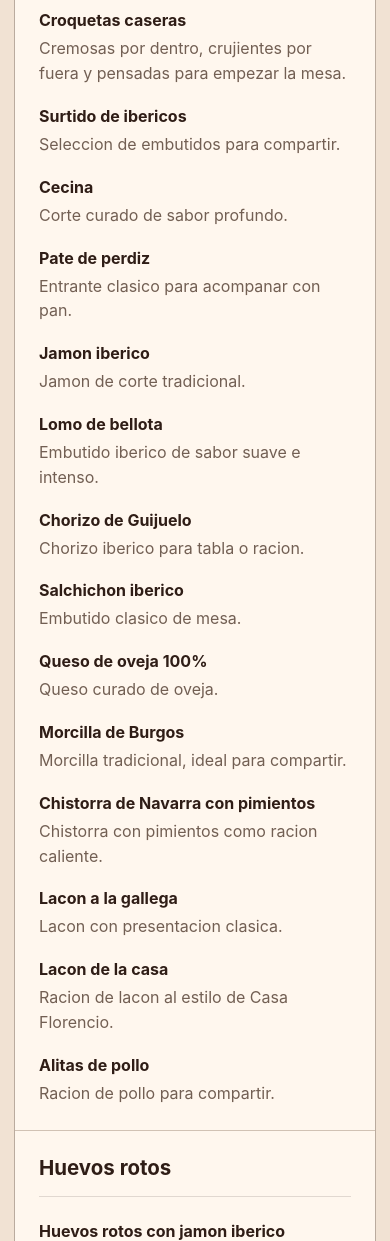
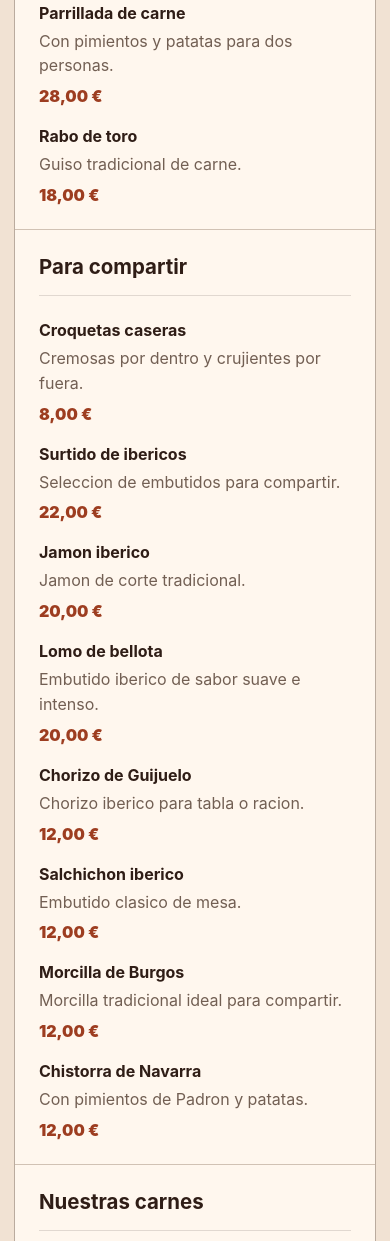
Before and after one commit to diegoor520/Casa-florencio-web, a website: page index.html in a window 390 px wide. Shown: the part 2007-3248 px from the top of the page. Drawn offline with Linux system fonts and the light colour scheme.

Commit message:
Anadir precios y depurar fotos del menu

```diff
--- a/enhancements.css
+++ b/enhancements.css
@@ -27,10 +27,14 @@
 
 .full-menu-group li {
   display: grid;
-  gap: 6px;
+  grid-template-columns: minmax(0, 1fr) auto;
+  gap: 14px;
+  align-items: start;
 }
 
 .full-menu-group strong {
+  display: block;
+  margin-bottom: 6px;
   font-size: 1rem;
   color: var(--ink);
 }
@@ -40,8 +44,15 @@
   line-height: 1.55;
 }
 
+.full-menu-group em {
+  font-style: normal;
+  font-weight: 900;
+  color: var(--accent-dark);
+  white-space: nowrap;
+}
+
 .menu-photos {
-  grid-template-columns: repeat(3, minmax(0, 1fr));
+  grid-template-columns: repeat(2, minmax(0, 1fr));
 }
 
 .menu-photos img {
@@ -109,4 +120,9 @@
     inset: auto 10px 10px;
     padding: 12px 13px;
   }
+
+  .full-menu-group li {
+    grid-template-columns: 1fr;
+    gap: 8px;
+  }
 }
--- a/enhancements.js
+++ b/enhancements.js
@@ -51,126 +51,108 @@ const galleryLabels = [
 
 const fullMenu = [
   {
-    category: "Aperitivos y conservas",
+    category: "De la casa",
     dishes: [
-      ["Boquerones en vinagre", "Conserva clasica para abrir boca."],
-      ["Anchoas del Cantabrico", "Anchoas de sabor intenso y salino."],
-      ["Anchoas de Santona especiales", "Seleccion especial de anchoas."],
-      ["Matrimonio", "Boqueron y anchoa en una combinacion tradicional."],
+      ["Callos a la madrilena", "Racion pequena.", "8,00 €"],
+      ["Callos a la madrilena", "Racion grande.", "15,00 €"],
+      ["Conejo al ajillo", "Guiso tradicional con ajo.", "25,00 €"],
+      ["Conejo con pimientos verdes y tomate", "Conejo guisado con verdura y tomate.", "25,00 €"],
+      ["Parrillada de carne", "Con pimientos y patatas para dos personas.", "28,00 €"],
+      ["Rabo de toro", "Guiso tradicional de carne.", "18,00 €"],
     ],
   },
   {
     category: "Para compartir",
     dishes: [
-      ["Croquetas caseras", "Cremosas por dentro, crujientes por fuera y pensadas para empezar la mesa."],
-      ["Surtido de ibericos", "Seleccion de embutidos para compartir."],
-      ["Cecina", "Corte curado de sabor profundo."],
-      ["Pate de perdiz", "Entrante clasico para acompanar con pan."],
-      ["Jamon iberico", "Jamon de corte tradicional."],
-      ["Lomo de bellota", "Embutido iberico de sabor suave e intenso."],
-      ["Chorizo de Guijuelo", "Chorizo iberico para tabla o racion."],
-      ["Salchichon iberico", "Embutido clasico de mesa."],
-      ["Queso de oveja 100%", "Queso curado de oveja."],
-      ["Morcilla de Burgos", "Morcilla tradicional, ideal para compartir."],
-      ["Chistorra de Navarra con pimientos", "Chistorra con pimientos como racion caliente."],
-      ["Lacon a la gallega", "Lacon con presentacion clasica."],
-      ["Lacon de la casa", "Racion de lacon al estilo de Casa Florencio."],
-      ["Alitas de pollo", "Racion de pollo para compartir."],
+      ["Croquetas caseras", "Cremosas por dentro y crujientes por fuera.", "8,00 €"],
+      ["Surtido de ibericos", "Seleccion de embutidos para compartir.", "22,00 €"],
+      ["Jamon iberico", "Jamon de corte tradicional.", "20,00 €"],
+      ["Lomo de bellota", "Embutido iberico de sabor suave e intenso.", "20,00 €"],
+      ["Chorizo de Guijuelo", "Chorizo iberico para tabla o racion.", "12,00 €"],
+      ["Salchichon iberico", "Embutido clasico de mesa.", "12,00 €"],
+      ["Morcilla de Burgos", "Morcilla tradicional ideal para compartir.", "12,00 €"],
+      ["Chistorra de Navarra", "Con pimientos de Padron y patatas.", "12,00 €"],
+    ],
+  },
+  {
+    category: "Nuestras carnes",
+    dishes: [
+      ["Solomillo a la parrilla", "Solomillo marcado a la parrilla.", "22,00 €"],
+      ["Entrecot de ternera", "Carne a la plancha con guarnicion.", "20,00 €"],
+      ["Chuletillas de lechal", "Carne de lechal preparada a la parrilla.", "18,00 €"],
+      ["Otras carnes variadas", "Consultar disponibilidad en el local.", "S/M"],
+    ],
+  },
+  {
+    category: "De la mar salada",
+    dishes: [
+      ["Pulpo clasico a la gallega", "Pulpo preparado al estilo gallego.", "20,00 €"],
+      ["Calamares a la romana", "Fritura dorada con limon.", "12,00 €"],
+      ["Chopitos a la andaluza", "Fritura pequena, crujiente y marinera.", "12,00 €"],
+      ["Gambas a la plancha", "Gambas de Huelva preparadas a la plancha.", "22,00 €"],
+      ["Racion de pan", "Servicio de pan.", "0,60 €"],
     ],
   },
   {
     category: "Huevos rotos",
     dishes: [
-      ["Huevos rotos con jamon iberico", "Patatas fritas, jamon iberico y pimientos de Padron."],
-      ["Huevos rotos camperos", "Patatas fritas con morcilla, chistorra y pimientos."],
+      ["Jamon iberico", "Patatas fritas y pimientos de Padron.", "12,00 €"],
+      ["Chistorra camperos", "Morcilla, chistorra y pimientos.", "12,00 €"],
+      ["Patatas fritas con nuestros pimientos", "Guarnicion sencilla y castiza.", "Consultar"],
     ],
   },
   {
     category: "De la huerta",
     dishes: [
-      ["Ensalada de pimientos y ventresca", "Pimientos asados en casa con ventresca."],
-      ["Ensalada de tomate con ventresca", "Tomate, cebolleta, ventresca, aceite de oliva y sal."],
-      ["Ensalada mixta", "La ensalada de toda la vida."],
-      ["Ensalada Casa Florencio", "Tomate pelado, aceitunas, esparragos, bonito y pimientos."],
-      ["Alcachofas a la plancha", "Alcachofas con huevos de codorniz."],
-      ["Esparragos blancos", "Racion fria y sencilla de huerta."],
-      ["Ensalada templada de queso", "Ensalada con queso como protagonista."],
-      ["Tomate alinado", "Tomate preparado con aceite y sal."],
+      ["Ensalada de pimientos y ventresca", "Pimientos asados en casa con ventresca.", "12,00 €"],
+      ["Ensalada de tomate", "Con cebolleta, ventresca, aceite de oliva y sal.", "12,00 €"],
+      ["Ensalada mixta", "La ensalada de toda la vida.", "12,00 €"],
+      ["Ensalada Casa Florencio", "Tomate pelado, aceitunas, esparragos, bonito y pimientos.", "15,00 €"],
+      ["Esparragos blancos", "Racion fria y sencilla de huerta.", "10,00 €"],
     ],
   },
   {
-    category: "De la casa",
+    category: "Obrador",
     dishes: [
-      ["Callos a la madrilena", "Disponibles en racion pequena o grande."],
-      ["Conejo al ajillo", "Guiso tradicional con ajo."],
-      ["Medio conejo al ajillo", "Media racion del clasico conejo al ajillo."],
-      ["Conejo con pimientos verdes y tomate", "Conejo guisado con verdura y tomate."],
-      ["Medio conejo con pimientos verdes y tomate", "Media racion de conejo con pimientos y tomate."],
-      ["Parrillada de carne", "Parrillada con pimientos y patatas para dos personas."],
-      ["Rabo de toro", "Guiso tradicional de carne."],
-      ["Fritura con ensalada", "Fritura acompanada de ensalada."],
+      ["Postres de la casa", "Postres caseros disponibles en el local.", "4,00 €"],
+      ["Frutas del tiempo", "Fruta de temporada.", "4,00 €"],
     ],
   },
   {
-    category: "Nuestras carnes",
+    category: "Bebidas",
     dishes: [
-      ["Chuletillas de cordero", "Carne de cordero preparada a la parrilla."],
-      ["Solomillo a la parrilla", "Solomillo marcado a la parrilla."],
-      ["Entrecot de ternera", "Carne a la plancha con guarnicion."],
-      ["Chuleton", "Corte contundente para los amantes de la carne."],
-      ["Presa iberica", "Corte iberico sabroso y jugoso."],
-      ["Otras carnes variadas", "Consultar disponibilidad en el local."],
+      ["Copa de cerveza", "Bebida de barra.", "3,00 €"],
+      ["Tinto de verano", "Refresco clasico de terraza.", "3,00 €"],
+      ["Refresco", "Bebida fria.", "2,50 €"],
+      ["Copa de vino blanco Rueda", "Vino blanco por copa.", "2,50 €"],
+      ["Copa de Rioja crianza", "Vino tinto por copa.", "2,80 €"],
+      ["Copa de Ribera crianza", "Vino tinto por copa.", "2,80 €"],
+      ["Cafe", "Servicio de cafe.", "1,50 €"],
+      ["Combinado nacional", "Copa nacional.", "5,00 €"],
+      ["Combinado importacion", "Copa de importacion.", "6,00 €"],
+      ["Ron premium", "Copa premium.", "8,00 €"],
+      ["Ginebra premium", "Copa premium.", "8,00 €"],
+      ["Whisky reserva", "Copa reserva.", "10,00 €"],
+      ["Licores", "Servicio de sobremesa.", "3,00 €"],
     ],
   },
   {
-    category: "De la mar salada",
+    category: "Bodega",
     dishes: [
-      ["Calamares", "Fritura dorada con limon, ideal para compartir."],
-      ["Pulpo clasico a la gallega", "Pulpo preparado al estilo gallego."],
-      ["Chopitos a la andaluza", "Fritura pequena, crujiente y marinera."],
-      ["Gambas a la plancha", "Gambas de Huelva preparadas a la plancha."],
-      ["Boquerones fritos", "Pescado frito de sabor clasico."],
-      ["Bienmesabe gaditano", "Adobo marinero al estilo gaditano."],
-      ["Sepia a la plancha", "Sepia marcada a la plancha."],
-      ["Calamar de potera a la plancha", "Calamar preparado a la plancha."],
-      ["Rape al horno", "Rape con patatas panaderas, segun disponibilidad."],
-      ["Fritura con ensalada", "Fritura marinera acompanada de ensalada."],
-    ],
-  },
-  {
-    category: "Obrador y postres",
-    dishes: [
-      ["Postres de la casa", "Postres caseros disponibles en el local."],
-      ["Frutas del tiempo", "Fruta de temporada."],
-    ],
-  },
-  {
-    category: "Platos de encargo",
-    dishes: [
-      ["Arroces", "Preparaciones por encargo."],
-      ["Cabrito asado", "Plato especial bajo reserva."],
-      ["Paletillas", "Asado por encargo."],
-      ["Menu cocido madrileno", "Consultar condiciones y disponibilidad."],
-      ["Platos fuera de carta", "Consultar platos del dia y sugerencias del local."],
-    ],
-  },
-  {
-    category: "Bebidas y bodega",
-    dishes: [
-      ["Cerveza, refrescos y copas", "Bebidas de barra para acompanar la comida."],
-      ["Cafe, combinados y licores", "Servicio de sobremesa."],
-      ["Vinos de la bodega", "Seleccion de vinos tintos, blancos, rosados y crianzas."],
+      ["Senorio de los Llanos", "Vino de la bodega.", "9,00 €"],
+      ["Beronia crianza", "Vino tinto crianza.", "18,00 €"],
+      ["Azpilicueta crianza", "Vino tinto crianza.", "18,00 €"],
+      ["Blancos de Rueda", "Vino blanco.", "15,00 €"],
+      ["Barbadillo", "Vino blanco.", "15,00 €"],
+      ["Rosados", "Seleccion de rosados.", "15,00 €"],
+      ["Marques de Soria crianza", "Vino tinto crianza.", "18,00 €"],
     ],
   },
 ];
 
 const menuPhotoItems = [
-  ["carta-carnes.webp", "Carta completa de Casa Florencio"],
   ["carta-casa.webp", "Carta de platos de la casa"],
   ["carta-bodega.webp", "Carta de huerta, bebidas y bodega"],
-  ["carta-vinos.webp", "Carta de vinos"],
-  ["carta-pinchos.webp", "Menu para eventos y pinchos"],
-  ["carta-mano.webp", "Carta impresa de Casa Florencio"],
 ];
 
 const addGalleryLabels = () => {
@@ -205,10 +187,13 @@ const rebuildMenuSection = () => {
           <ul>
             ${group.dishes
               .map(
-                ([name, description]) => `
+                ([name, description, price]) => `
                   <li>
-                    <strong>${name}</strong>
-                    <span>${description}</span>
+                    <div>
+                      <strong>${name}</strong>
+                      <span>${description}</span>
+                    </div>
+                    <em>${price}</em>
                   </li>
                 `
               )
--- a/scripts/validate-static.mjs
+++ b/scripts/validate-static.mjs
@@ -5,7 +5,8 @@ const root = new URL("..", import.meta.url).pathname;
 const index = readFileSync(join(root, "index.html"), "utf8");
 const main = readFileSync(join(root, "main.js"), "utf8");
 const styles = readFileSync(join(root, "styles.css"), "utf8");
-const allText = `${index}\n${main}\n${styles}`;
+const enhancements = readFileSync(join(root, "enhancements.js"), "utf8");
+const allText = `${index}\n${main}\n${styles}\n${enhancements}`;
 
 const requiredFiles = [
   "index.html",
@@ -46,7 +47,7 @@ for (const pattern of forbiddenPatterns) {
   }
 }
 
-const imageMatches = [...main.matchAll(/\.\/images\/([^"')]+)/g)]
+const imageMatches = [...`${main}\n${enhancements}`.matchAll(/\.\/images\/([^"')]+)/g)]
   .map((match) => match[1])
   .filter((image) => !image.includes("${"));
 for (const image of imageMatches) {
```
